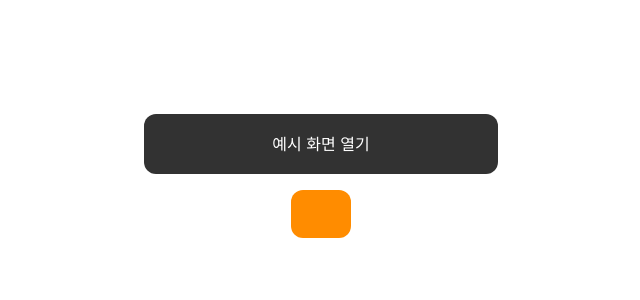
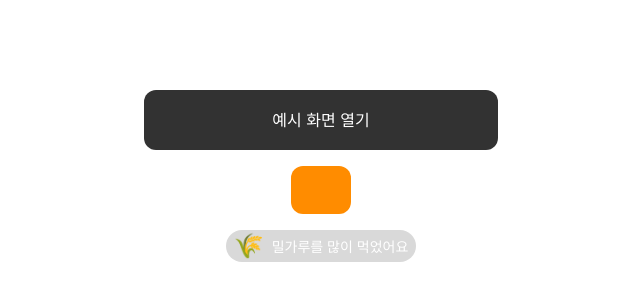
Before and after one commit to dandicare/doedorok, a Next.js app in the folder apps/web/: page / in a window 1280 px wide. Shown: the part 224-524 px from the top of the page, without its empty margins (319-959 px from the left). Built offline with nearby package versions, Linux system fonts and the light colour scheme; a web font is replaced by a local one.

Commit message:
feat: [공통] ToggleChip

```diff
--- a/apps/web/app/page.tsx
+++ b/apps/web/app/page.tsx
@@ -1,10 +1,11 @@
-"use client";
+'use client';
 
-import React, { useCallback } from "react";
-import { useRouter } from "next/navigation";
-import { isInReactNativeWebView, navigateNative } from "../lib/native-bridge";
-import { Button } from "../src/ui/button";
-import { EditableText } from "../src/ui/editable-text";
+import React, { useCallback } from 'react';
+import { useRouter } from 'next/navigation';
+import { isInReactNativeWebView, navigateNative } from '../lib/native-bridge';
+import { Button } from '../src/ui/button';
+import { EditableText } from '../src/ui/editable-text';
+import { ToggleChip } from '../src/ui/toggle-chip';
 export default function Home(): React.JSX.Element {
   const router = useRouter();
 
@@ -12,20 +13,23 @@ export default function Home(): React.JSX.Element {
     // WebView(앱) 안이면: 네이티브 화면 전환 트리거(postMessage).
     // 브라우저면: 그냥 Next 라우팅으로 /example 이동.
     if (isInReactNativeWebView()) {
-      navigateNative("example");
+      navigateNative('example');
     } else {
-      router.push("/example");
+      router.push('/example');
     }
   }, [router]);
 
   return (
     <main className="min-h-screen w-full flex flex-col gap-4 items-center justify-center">
-      <Button
-        onClick={onGo}
-      >
-        예시 화면 열기
-      </Button>
+      <Button onClick={onGo}>예시 화면 열기</Button>
       <EditableText defaultValue="123" />
+      <ToggleChip
+        icon="🌾"
+        text="밀가루를 많이 먹었어요"
+        defaultActive={false}
+        height="30px"
+        onToggle={(isActive) => console.log('Chip toggled:', isActive)}
+      />
     </main>
   );
 }
--- /dev/null
+++ b/apps/web/src/ui/toggle-chip.tsx
@@ -0,0 +1,47 @@
+import React, { useState } from 'react';
+import { cn } from 'tailwind-variants';
+
+type ToggleChipProps = {
+  icon?: string;
+  text: string;
+  defaultActive?: boolean;
+  className?: string;
+  height?: string;
+  onToggle?: (isActive: boolean) => void;
+};
+
+export function ToggleChip({
+  icon,
+  text,
+  defaultActive = false,
+  className,
+  height = 'auto',
+  onToggle,
+}: ToggleChipProps) {
+  const [isActive, setIsActive] = useState(defaultActive);
+
+  const handleClick = () => {
+    const newActive = !isActive;
+    setIsActive(newActive);
+    onToggle?.(newActive);
+  };
+
+  const base = cn(
+    'inline-flex items-center gap-2 py-4 px-2 rounded-[36px] transition-colors duration-200 cursor-pointer',
+    'text-[14px] whitespace-nowrap w-fit',
+    isActive
+      ? 'bg-[#FF8C00] text-white'
+      : 'bg-[#D9D9D9] text-white',
+  );
+
+  return (
+    <div
+      className={cn(base, className)}
+      style={{ height }}
+      onClick={handleClick}
+    >
+      {icon && <span className="text-[24px] flex-shrink-0">{icon}</span>}
+      <span className="text-[14px]">{text}</span>
+    </div>
+  );
+}
```
Also changed, not shown: 1 other file (tests, documents, lock files or other folders).
